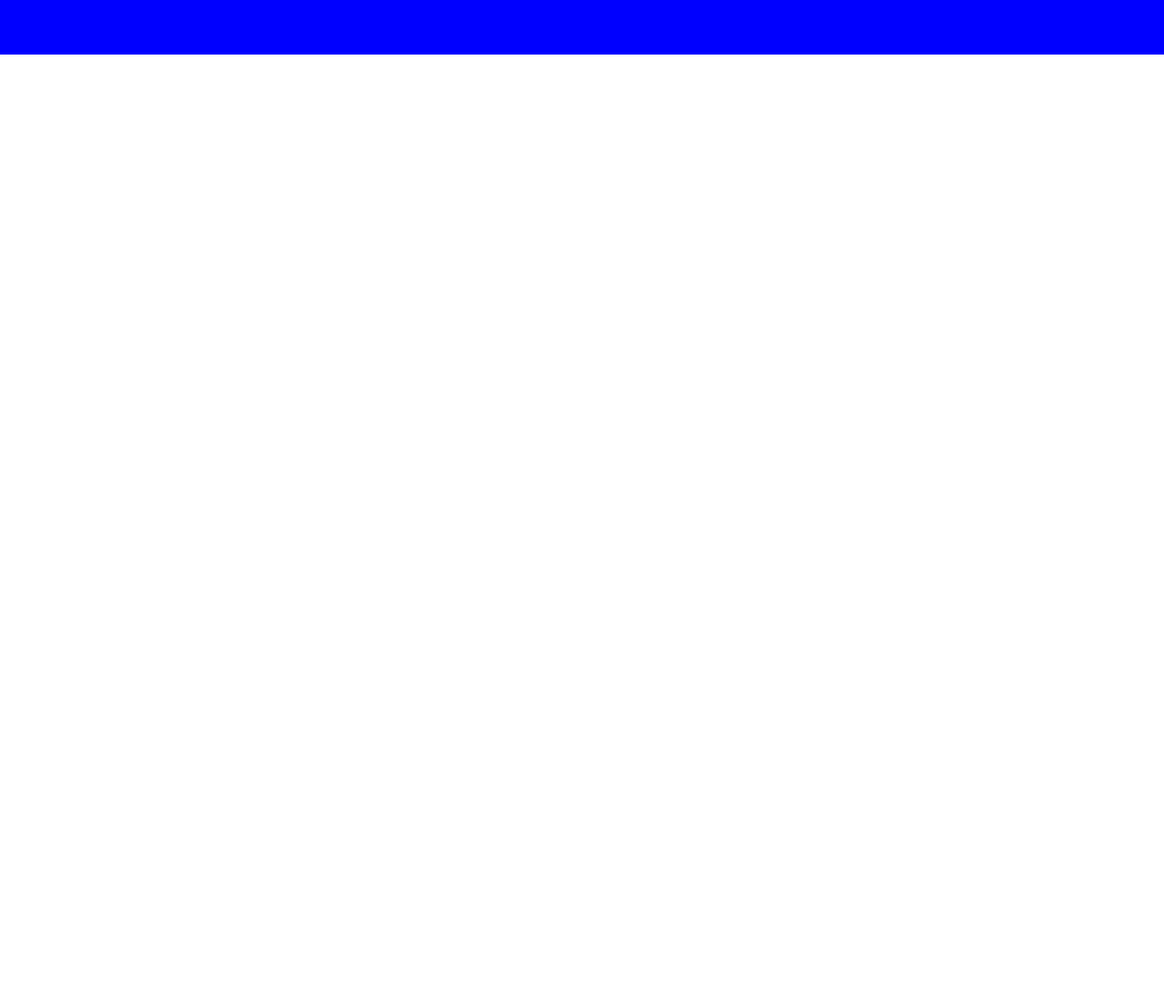
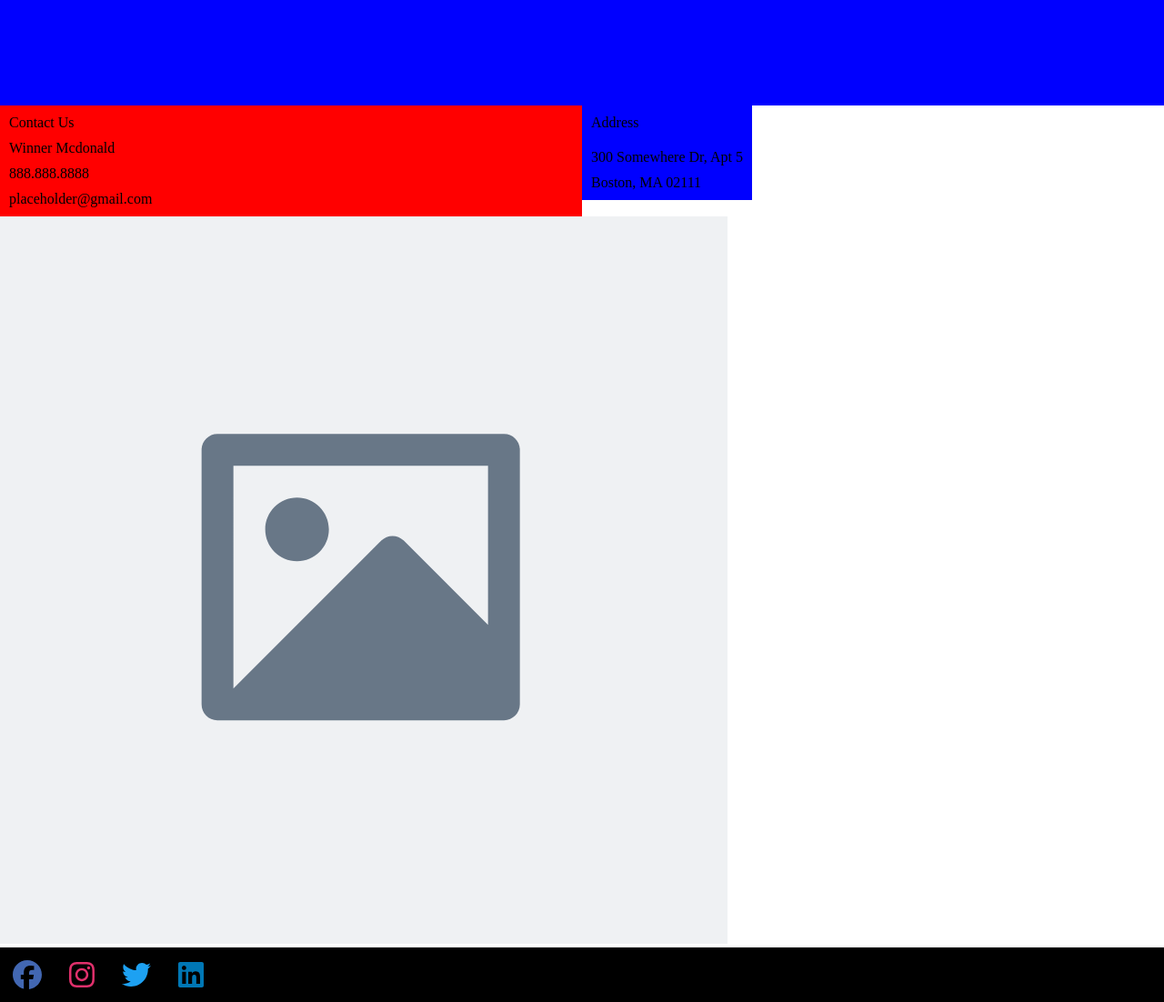
Before and after one commit to Protocythr/Realestate-Website, a React (Vite) app: page / in a window 1280 px wide. Shown: the part 1540-2642 px from the top of the page at 91% size. Before the commit the page ends 1600 px from the top, so only its background shows below. Built offline with nearby package versions, Linux system fonts and the light colour scheme.

Commit message:
footer update

```diff
--- a/package.json
+++ b/package.json
@@ -10,6 +10,8 @@
     "preview": "vite preview"
   },
   "dependencies": {
+    "@fortawesome/free-brands-svg-icons": "^6.7.2",
+    "@fortawesome/react-fontawesome": "^0.2.2",
     "hamburger-react": "^2.5.2",
     "react": "^19.1.0",
     "react-dom": "^19.1.0"
--- a/src/App.jsx
+++ b/src/App.jsx
@@ -3,6 +3,7 @@ import { Frontpage } from "./Frontpage"
 import { Navbar } from "./Navbar"
 import { useState } from "react"
 import { Overlay } from "./Overlay"
+import './Frontpage.css'
 import './Overlay.css'
 import './ContentStyles.css'
 import './UIElements.css'
--- /dev/null
+++ b/src/Footer.jsx
@@ -0,0 +1,65 @@
+import { Iconbar } from "./Iconbar"
+
+export function Footer(){
+    return (
+        <div className="ftr">
+            <ul style={{
+                float: 'left',
+                display: 'flex',
+                flexDirection: 'column',
+                gap: '10px',
+                padding: '10px',
+                backgroundColor: 'red',
+                justifyContent: 'flex-start',
+                alignItems: 'flex-start',
+                listStyle: 'none',
+                margin: 0,
+                width: '50%',
+            }}>
+                <li>
+                    <a>Contact Us</a>
+                </li>
+                <li>
+                    <a>Winner Mcdonald</a>
+                </li>
+                <li>
+                    <a>888.888.8888</a>
+                </li>
+                <li>
+                    <a>placeholder@gmail.com</a>
+                </li>
+            </ul>
+            <ul style={{
+                float: 'left',
+                display: 'flex',
+                flexDirection: 'column',
+                gap: '10px',
+                padding: '10px',
+                backgroundColor: 'blue',
+                justifyContent: 'flex-start',
+                alignItems: 'flex-start',
+                listStyle: 'none',
+                margin: 0,
+            }}>
+                <li>
+                    <a>Address</a>
+                </li>
+                <li>
+                    <a> </a>
+                </li>
+                <li>
+                    <a>300 Somewhere Dr, Apt 5</a>
+                </li>
+                <li>
+                    <a>Boston, MA 02111</a>
+                </li>
+            </ul>
+            <ul>
+                <li>
+                    <img src="./assets/placeholder.svg" alt="./assets/placeholder.svg"/>
+                </li>
+            </ul>
+            <Iconbar/>
+        </div>
+    )
+}
--- /dev/null
+++ b/src/Frontpage.css
@@ -0,0 +1,3 @@
+.ftpg{
+    margin-top: 7vh;
+}
--- a/src/Frontpage.jsx
+++ b/src/Frontpage.jsx
@@ -1,8 +1,9 @@
+import { Footer } from "./Footer";
+
 export function Frontpage() {
   return (
-    <>
+    <div className="ftpg">
       <a
-        href="#"
         style={{
           display: 'block',
           backgroundColor: 'red',
@@ -15,7 +16,6 @@ export function Frontpage() {
         placeholder1
       </a>
       <a
-        href="#"
         style={{
           display: 'block',
           backgroundColor: 'blue',
@@ -27,6 +27,8 @@ export function Frontpage() {
       >
         placeholder2
       </a>
-    </>
+
+      <Footer/>
+    </div>
   );
 }
--- /dev/null
+++ b/src/Iconbar.jsx
@@ -0,0 +1,41 @@
+import { FontAwesomeIcon } from '@fortawesome/react-fontawesome';
+import {
+  faFacebook,
+  faInstagram,
+  faTwitter,
+  faLinkedin,
+} from '@fortawesome/free-brands-svg-icons';
+
+export function Iconbar() {
+  return (
+    <ul style={{
+      display: 'flex',
+      flexDirection: 'row',
+      marginLeft: '0px',
+      gap: '20px',
+      padding: '10px',
+      backgroundColor: 'black',
+      justifyContent: 'left',
+      listStyle: 'none',
+      margin: 0,
+    }}>
+      {[{ icon: faFacebook, color: '#4267B2', href: 'https://facebook.com' },
+        { icon: faInstagram, color: '#E1306C', href: 'https://instagram.com' },
+        { icon: faTwitter, color: '#1DA1F2', href: 'https://twitter.com' },
+        { icon: faLinkedin, color: '#0077B5', href: 'https://linkedin.com' },
+      ].map((item, index) => (
+        <li key={index} style={{
+          display: 'flex',
+          alignItems: 'center',
+          justifyContent: 'center',
+          width: '40px',
+          height: '40px',
+        }}>
+          <a href={item.href} target="_blank" rel="noopener noreferrer">
+            <FontAwesomeIcon icon={item.icon} size="2x" color={item.color} />
+          </a>
+        </li>
+      ))}
+    </ul>
+  );
+}
--- a/src/Menu.jsx
+++ b/src/Menu.jsx
@@ -1,8 +1,8 @@
 import { MenuItem } from './MenuItem'
 
-export function Menu(){
-    return(
-        <ul className="menu">
+export function Menu({ visible }) {
+    return (
+      <ul className={`menu ${visible ? 'visible' : ''}`}>
         <li className="menu-item one">
           <MenuItem txtColor="white" txt="PROPERTIES" link="./placeholder" />
         </li>
@@ -13,8 +13,8 @@ export function Menu(){
           <MenuItem txtColor="white" txt="CONTACT" link="./placeholder" />
         </li>
         <li className="menu-item four">
-                <MenuItem txtColor="white" txt="BLOG" link="./placeholder" />
+          <MenuItem txtColor="white" txt="SOCIALS" link="./placeholder" />
         </li>
       </ul>
-    )
+    );
   }
--- a/src/Overlay.css
+++ b/src/Overlay.css
@@ -20,10 +20,11 @@
 }
 
 .overlay-content {
-    background: white;
-    color: black;
-    margin-right: 23vw;
+    background-color: blue;
+    margin-right: 48vw;
     margin-top: 20vh;
+    width: 3px;
+    height: 800px;
 }
 
 .overlay-content ul {
@@ -39,6 +40,18 @@
     font-size: 50px;
 }
 
+@keyframes fadeIn {
+    from {
+        opacity: 0;
+        transform: translateY(80px);
+    }
+
+    to {
+        opacity: 1;
+        transform: translateY(0);
+    }
+}
+
 .menu {
     list-style: none;
     display: flex;
@@ -48,24 +61,46 @@
     margin: 0;
 }
 
-.menu-item.one {
-    margin-bottom: 20px;
-    margin-left: -50px;
+.menu-item {
+    opacity: 0;
 }
 
-.menu-item.two {
+/* Staggered animation triggers */
+.menu.visible .menu-item.one {
+    animation: fadeIn 0.15s ease forwards;
+    animation-delay: 0.2s;
+    margin-bottom: 20px;
+    margin-left: -90px;
+}
+
+.menu.visible .menu-item.two {
+    animation: fadeIn 0.15s ease forwards;
+    animation-delay: 0.3s;
     margin-bottom: 20px;
     margin-left: -20px;
 }
 
-.menu-item.three {
+.menu.visible .menu-item.three {
+    animation: fadeIn 0.15s ease forwards;
+    animation-delay: 0.4s;
     margin-bottom: 20px;
     margin-left: 30px;
 }
 
-.menu-item.four {
-    margin-left: -30px; }
+.menu.visible .menu-item.four {
+    animation: fadeIn 0.15s ease forwards;
+    animation-delay: 0.5s;
+    margin-left: -30px;
+}
 
-.menu-item a{
+.menu-item a {
     text-decoration: none;
+    color: white;
+    font-family: 'Lucida Sans', 'Lucida Sans Regular', 'Lucida Grande', 'Lucida Sans Unicode', Geneva, Verdana, sans-serif;
+    transition: color 0.3s ease, padding-left 0.3s ease;
 }
+
+.menu-item a:hover {
+    color: gray;
+    padding-left: 30px;
+}
--- a/src/Overlay.jsx
+++ b/src/Overlay.jsx
@@ -4,7 +4,7 @@ export function Overlay({ visible }) {
     return (
       <div className={`overlay ${visible ? 'visible' : ''}`} >
         <div className="overlay-content">
-          <Menu/>
+          <Menu visible={visible}/>
         </div>
       </div>
     );
```
Also changed, not shown: assets/placeholder.svg (added), src/Footer.css (added), 1 other file (tests, documents, lock files or other folders). Lines whose indentation alone changed are shown as unchanged.
